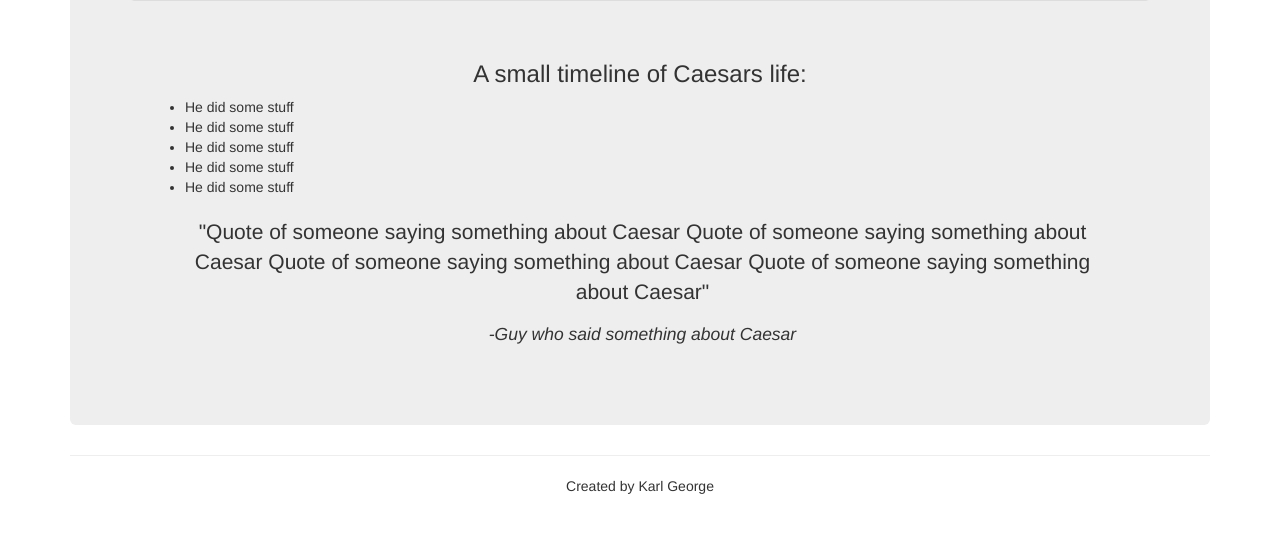
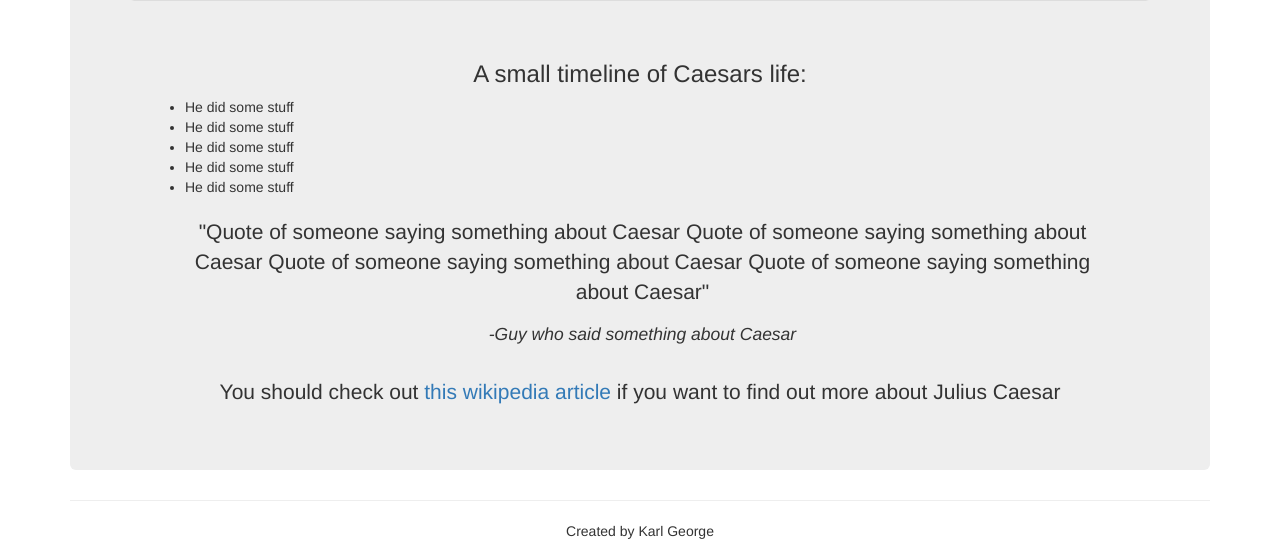
Before and after one commit to Remdran/RandomProjects, a plain HTML site: page FCC Trib Page/index.html in a window 1280 px wide. Shown: the part 1012-1553 px from the top of the page. Before the commit the page ends 1508 px from the top, so only its background shows below. Drawn offline with nearby package versions, Linux system fonts and the light colour scheme; files that its build step writes are made by us from their sources.

Commit message:
Updated trib page to include required link

```diff
--- a/FCC Trib Page/index.html
+++ b/FCC Trib Page/index.html
@@ -33,6 +33,8 @@
                         <blockquote class="text-center"><p>"Quote of someone saying something about Caesar Quote of someone saying something about Caesar Quote of someone saying something about Caesar Quote of someone saying something about Caesar"</p>
                         <cite>-Guy who said something about Caesar</cite>
                         </blockquote>
+
+                        <p class="text-center">You should check out <a href="https://en.wikipedia.org/wiki/Julius_Caesar">this wikipedia article </a>if you want to find out more about Julius Caesar</p>
                     </div>
                 </div> <!-- End of col size -->
             </div> <!-- End of row -->
@@ -40,10 +42,6 @@
          <hr>
         <footer class="text-center">Created by Karl George</footer>
     </div> <!--End of container -->
-
-
-
-
     <script src="https://maxcdn.bootstrapcdn.com/bootstrap/3.3.7/js/bootstrap.min.js" integrity="sha384-Tc5IQib027qvyjSMfHjOMaLkfuWVxZxUPnCJA7l2mCWNIpG9mGCD8wGNIcPD7Txa" crossorigin="anonymous"></script>
 </body>
 </html>
```
